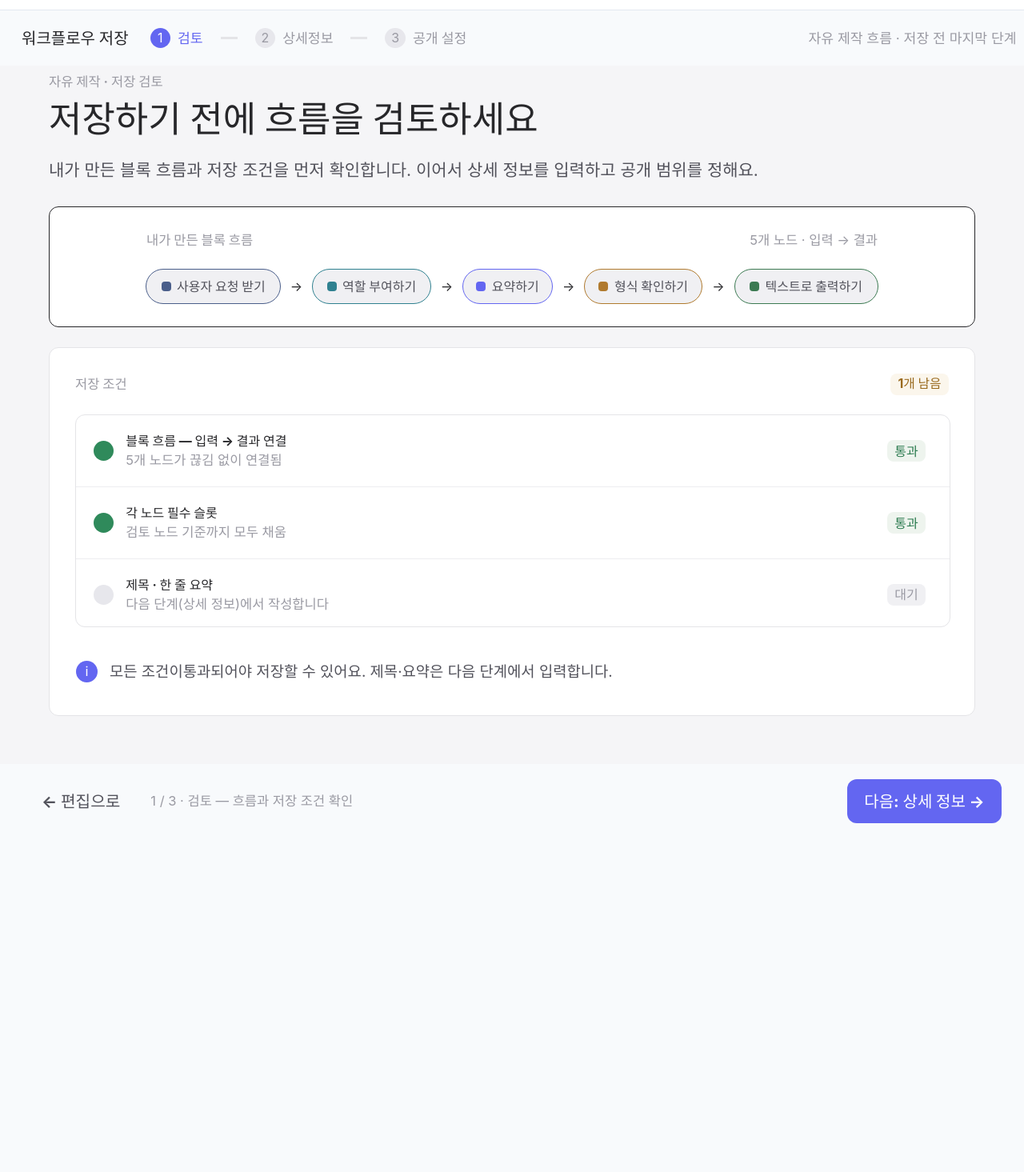
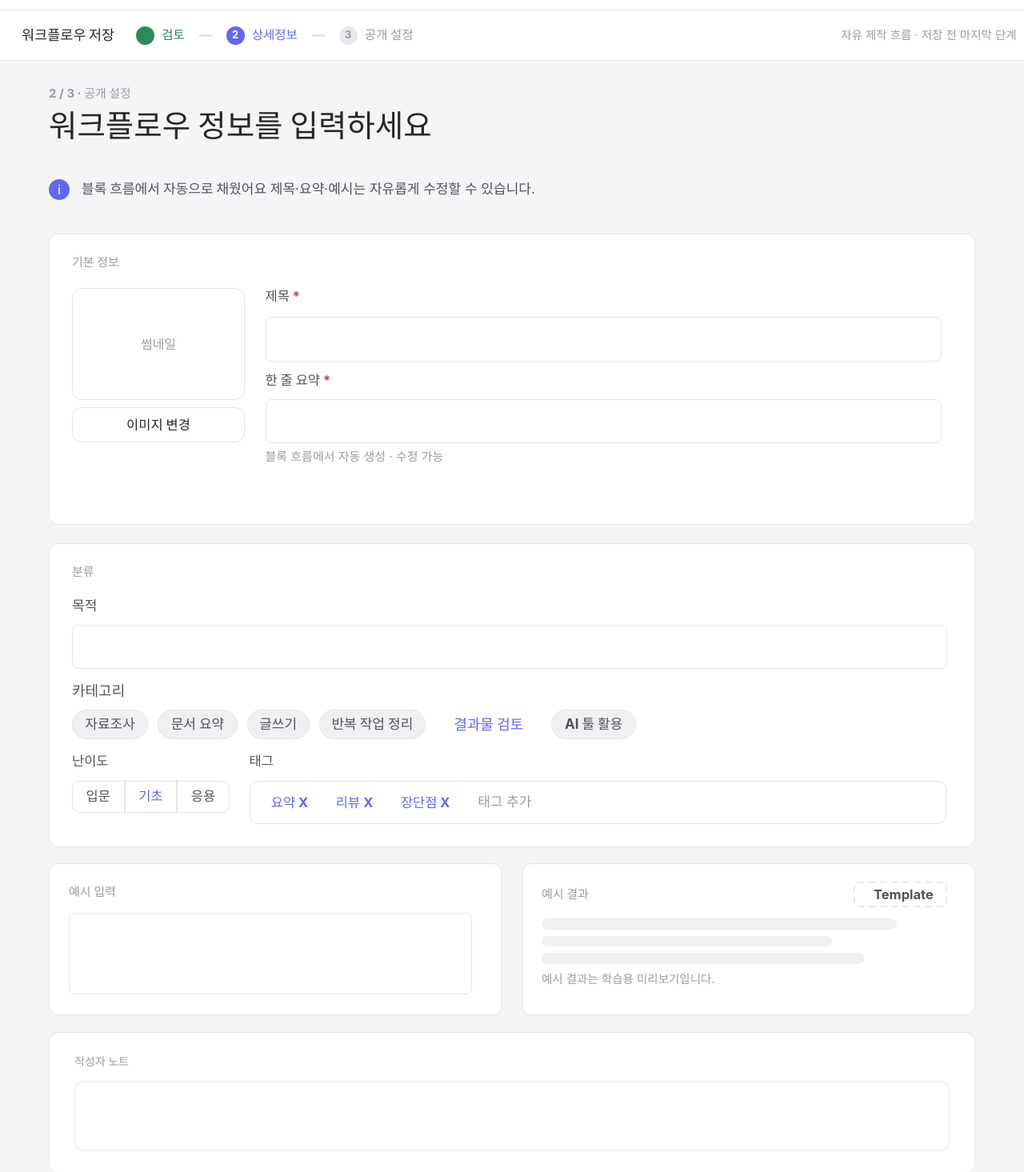
Before and after one commit to UMCLearningLM/UMCLearningLM_FE, a React (Vite) app in the folder LearningLM/: page / in a window 1280 px wide. Shown: the part 52-1517 px from the top of the page at 80% size. Before the commit the page ends 1101 px from the top, so only its background shows below. Built offline with nearby package versions, Linux system fonts and the light colour scheme.

Commit message:
사이즈 수정

```diff
--- a/LearningLM/src/App.tsx
+++ b/LearningLM/src/App.tsx
@@ -1,8 +1,8 @@
 import { HomePage } from './pages/home/HomePage'
-import { Studio_create_review1 } from './pages/Studio_create_review_details1'
+import { Studio_create_review_details1 } from './pages/Studio_create_review_details1'
 
 function App() {
-  return <Studio_create_review1 />
+  return <Studio_create_review_details1 />
 }
 
 export default App
--- a/LearningLM/src/pages/Studio_create_review_details1.tsx
+++ b/LearningLM/src/pages/Studio_create_review_details1.tsx
@@ -1,122 +1,141 @@
-import { Footer } from "../components/layout/Footer";
 import { Header } from "../components/layout/Header";
+import temp_dashed from "../assets/temp_dashed.png"
 
-export function Studio_create_review1() {
+export function Studio_create_review_details1() {
     return (
         <>
             <Header />
-            <div className="h-[69px] pl-[27px] pr-[9.4px] flex items-center justify-between text-[#27272A]">
-                <p className="text-[20px] font-bold">워크플로우 저장</p>
-                <div className="ml-[27px] flex flex-1 items-center gap-[22px]">
+            <div className="h-[62px] pl-[27px] pr-[9.4px] bg-white flex items-center justify-between text-[#27272A]">
+                <p className="text-[17.5px] font-black">워크플로우 저장</p>
+                <div className="ml-[27px] flex flex-1 items-center gap-[18px]">
                     <div className="flex items-center gap-[9px]">
-                        <p className="w-[25.5px] h-[25.5px] bg-[#6366F1] rounded-[50px] flex items-center justify-center text-white
-                        ">1</p>
-                        <p className="text-[#6366F1] text-[17.2px] font-bold">검토</p>
+                        <div className="w-[23px] h-[23px] bg-[#2F8A5B] rounded-[50px] flex items-center justify-center text-white" />
+                        <p className="text-[#2F7D52] text-[15.5px] font-bold">검토</p>
                     </div>
-                    <div className="w-[21px] h-[3px] bg-[#E4E4E7]" />
+                    <div className="w-[16px] h-[3px] bg-[#E4E4E7]" />
                     <div className="flex items-center gap-[9px]">
-                        <p className="w-[25.5px] h-[25.5px] bg-[#E7E7EC] rounded-[50px] flex items-center justify-center text-[#9A9AA3]">2</p>
-                        <p className="text-[#9A9AA3] text-[17.2px] font-bold">상세정보</p>
+                        <p className="w-[23px] h-[23px] bg-[#6366F1] rounded-[50px] flex items-center justify-center text-[13px] text-white font-bold">2</p>
+                        <p className="text-[#6366F1] text-[15.5px] font-bold">상세정보</p>
                     </div>
-                    <div className="w-[21px] h-[3px] bg-[#E4E4E7]" />
+                    <div className="w-[16px] h-[3px] bg-[#E4E4E7]" />
                     <div className="flex items-center gap-[9px]">
-                        <p className="w-[25.5px] h-[25.5px] bg-[#E7E7EC] rounded-[50px] flex items-center justify-center text-[#9A9AA3]">3</p>
-                        <p className="text-[#9A9AA3] text-[17.2px] font-bold">공개 설정</p>
+                        <p className="w-[23px] h-[23px] bg-[#E7E7EC] rounded-[50px] flex items-center justify-center
+                        text-[#9A9AA3] text-[13px] font-bold">3</p>
+                        <p className="text-[#9A9AA3] text-[15.5px] font-bold">공개 설정</p>
                     </div>
                 </div>
-                <p className="text-[#9A9AA3] text-[17.2px]">자유 제작 흐름 · 저장 전 마지막 단계</p>
+                <p className="text-[#9A9AA3] text-[14.5px]">자유 제작 흐름 · 저장 전 마지막 단계</p>
             </div>
-            <main className="min-h-screen pb-[60px] flex justify-center  bg-[#F5F5F7]">
+            <main className="min-h-screen pb-[60px] flex justify-center bg-[#F5F5F7] border-t-[1.5px] border-[#E4E4E7]">
                 <div className="w-[1158px]  flex flex-col min-h-screen text-[#27272A]">
-                    <p className="mt-[8px] text-[#9A9AA3] text-[16.5px] font-bold">자유 제작 · 저장 검토</p>
-                    <p className="text-[45px] font-bold">저장하기 전에 흐름을 검토하세요</p>
-                    <p className="mt-[14.4px] text-[#52525B] text-[21px]">내가 만든 블록 흐름과 저장 조건을 먼저 확인합니다. 이어서 상세 정보를 입력하고 공개 범위를 정해요.</p>
-                    {/* 내가 만든 흐름 컴포넌트 */}
-                    <div className="w-[1158px] h-[150.8px] mt-[30.2px] bg-white flex flex-col gap-[23.8px] items-center justify-center border-[1.5px] rounded-[12px]">
-                        <div className="w-[914px] flex items-center justify-between text-[#9A9AA3] text-[16.5px]">
-                            <p className="font-bold">내가 만든 블록 흐름</p>
-                            <p className="text-[16.5px]">5개 노드 · 입력 → 결과</p>
-                        </div>
-                        <div className="flex items-center gap-[12px]">
-                            <div className="w-[168.4px] h-[43.5px] bg-[#F0F0F3] px-[8px] border-[1.5px] border-[#4A5E8A] rounded-[50px] flex items-center justify-center gap-[7.5px]
-                            text-[#52525B] text-[16px] font-bold">
-                                <div className="w-[12px] h-[12px] bg-[#4A5E8A] rounded-[4px]" />사용자 요청 받기
+                    <p className="mt-[30px] text-[#9A9AA3] text-[15px] font-bold">2 / 3 · 공개 설정</p>
+                    <p className="text-[38.5px] font-bold">워크플로우 정보를 입력하세요</p>
+                    <div className="flex itesm-center mt-[38px] gap-[15px]">
+                        <p className="w-[26px] h-[26px] flex items-center justify-center bg-[#6366F1] rounded-[50px]
+                                text-white text-[16.5px]">i</p>
+                        <p className="text-[#52525B] text-[17px] font-bold">블록 흐름에서 자동으로 채웠어요<span className=" font-normal"> 제목·요약·예시는 자유롭게 수정할 수 있습니다.</span></p>
+                    </div>
+                    {/*기본 정보 컴포넌트 */}
+                    <div className="w-[1158px] h-[364px] mt-[42px] pt-[24px] pl-[28px] bg-white gap-[23.8px] border-[1.5px] border-[#E4E4E7] rounded-[12px]">
+                        <p className="text-[#9A9AA3] text-[15px] font-bold">기본 정보</p>
+                        <div className="mt-[10px] flex items-center">
+                            <div className="w-[216px] flex flex-col gap-[9px]">
+                                <button className="h-[140px] flex items-center justify-center border-[1.5px] border-[#E4E4E7] rounded-[12px]
+                                text-[#9A9AA3] text-[15px]">썸네일</button>
+                                <p className="cursor-pointer hover:text-white hover:bg-[#6366F1] h-[44px] flex items-center justify-center border-[1.5px] border-[#E4E4E7] rounded-[12px]
+                                text-[16.5px] font-bold">이미지 변경</p>
                             </div>
-                            <p>→</p>
-                            <div className="w-[148.6px] h-[43.5px] bg-[#F0F0F3] px-[8px] border-[1.5px] border-[#2F8190] rounded-[50px] flex items-center justify-center gap-[7.5px]
-                            text-[#52525B] text-[16px] font-bold">
-                                <div className="w-[12px] h-[12px] bg-[#2F8190] rounded-[4px]" />역할 부여하기
-                            </div>
-                            <p>→</p>
-                            <div className="w-[113px] h-[43.5px] bg-[#F0F0F3] px-[8px] border-[1.5px] border-[#6366F1] rounded-[50px] flex items-center justify-center gap-[7.5px]
-                            text-[#52525B] text-[16px] font-bold">
-                                <div className="w-[12px] h-[12px] bg-[#6366F1] rounded-[4px]" />요약하기
-                            </div>
-                            <p>→</p>
-                            <div className="w-[148px] h-[43.5px] bg-[#F0F0F3] px-[8px] border-[1.5px] border-[#B07A2E] rounded-[50px] flex items-center justify-center gap-[7.5px]
-                            text-[#52525B] text-[16px] font-bold">
-                                <div className="w-[12px] h-[12px] bg-[#B07A2E] rounded-[4px]" />형식 확인하기
-                            </div>
-                            <p>→</p>
-                            <div className="w-[180px] h-[43.5px] bg-[#F0F0F3] px-[8px] border-[1.5px] border-[#3C7A52] rounded-[50px] flex items-center justify-center gap-[7.5px]
-                            text-[#52525B] text-[16px] font-bold">
-                                <div className="w-[12px] h-[12px] bg-[#3C7A52] rounded-[4px]" />텍스트로 출력하기
+                            <div className="w-[845px] h-[214px] ml-[25.5px]">
+                                <p className="text-[#52525B] mt-[8px] text-[16.5px] font-bold">제목<span className="text-[#C0473C]"> *</span></p>
+                                <input className="w-full h-[56px] mt-[13px] border-[1.5px] border-[#E4E4E7] rounded-[8px]" />
+                                <p className="mt-[11px] text-[#52525B] text-[16.5px] font-bold">한 줄 요약<span className="text-[#C0473C]"> *</span></p>
+                                <input className="w-full h-[55px] mt-[12px] border-[1.5px] border-[#E4E4E7] rounded-[8px]" />
+                                <p className="mt-[6px] text-[#9A9AA3] text-[15px]">블록 흐름에서 자동 생성 · 수정 가능</p>
                             </div>
                         </div>
                     </div>
-                    {/* 저장 조건 컴포넌트 */}
-                    <div className="w-full h-[460.8px] mt-[24.8px] px-[32px] pt-[32px] bg-white border-[1.5px] border-[#E4E4E7] rounded-[12px]">
+                    {/* 분류 컴포넌트 */}
+                    <div className="w-full h-[380px] mt-[23px] px-[28px] pt-[24px] bg-white border-[1.5px] border-[#E4E4E7] rounded-[12px]">
                         <div className="flex items-center justify-between font-bold">
-                            <p className="text-[#9A9AA3] text-[16.5px]">저장 조건</p>
-                            <p className="w-[73px] h-[26.6px] bg-[#FBF6EC] flex items-center justify-center rounded-[8px] text-[#9A6A1E] text-[15.8px]">1개 남음</p>
+                            <p className="text-[#9A9AA3] text-[15px]">분류</p>
                         </div>
-                        {/* 큰 박스 */}
-                        <div className="w-[1094px] h-[266px] mt-[24.8px] border-[1.5px] border-[#E4E4E7] rounded-[12px]">
-                            <div className="h-[88.8px] flex items-center">
-                                <div className="ml-[21.75px] w-[25.5px] h-[25.5px] bg-[#2F8A5B] rounded-[50%]" />
-                                <div className="flex-1 ml-[15px]">
-                                    <p className="text-[#28.8px] font-bold">블록 흐름 — 입력 → 결과 연결</p>
-                                    <p className="text-[#9A9AA3] text-[16.5px]">5개 노드가 끊김 없이 연결됨</p>
+                        <p className="mt-[18px] text-[#52525B] text-[17px] font-bold">목적</p>
+                        <input className="w-[1094px] h-[54.5px] mt-[11px] border-[1.5px] border-[#E4E4E7] rounded-[8px]" />
+                        <p className="mt-[14px] text-[#52525B] text-[18px] font-bold">카테고리</p>
+                        <div className="mt-[10px] flex items-center gap-[12px] text-[#52525B] text-[17px] font-bold">
+                            <p className="w-[95.2px] h-[37px] flex items-center justify-center bg-[#F0F0F3] border-[1.5px] border-[#E4E4E7] rounded-[50px]
+                            ">자료조사</p>
+                            <p className="w-[99.5px] h-[37px] flex items-center justify-center bg-[#F0F0F3] border-[1.5px] border-[#E4E4E7] rounded-[50px]
+                            ">문서 요약</p>
+                            <p className="w-[78px] h-[37px] flex items-center justify-center bg-[#F0F0F3] border-[1.5px] border-[#E4E4E7] rounded-[50px]
+                            ">글쓰기</p>
+                            <p className="w-[133.4px] h-[37px] flex items-center justify-center bg-[#F0F0F3] border-[1.5px] border-[#E4E4E7] rounded-[50px]
+                            ">반복 작업 정리</p>
+                            <p className="w-[133.4px] flex items-center justify-center text-[#6366F1] text-[18px] font-bold">결과물 검토</p>
+                            <p className="w-[105.4px] h-[37px] flex items-center justify-center bg-[#F0F0F3] border-[1.5px] border-[#E4E4E7] rounded-[50px]
+                            ">AI 툴 활용</p>
+                        </div>
+                        <div className="flex text-[#52525B] font-bold">
+                            <div className="w-[196.8px] mt-[15px]">
+                                <p className="text-[16.5px]">난이도</p>
+                                <div className="h-[40px] mt-[12px] flex items-center border-[1.5px] border-[#E4E4E7] rounded-[10px] text-[16.5px]">
+                                    <p className="w-[65.6px] flex items-center justify-center">입문</p>
+                                    <div className="h-[42px] border-[1px] border-[#E4E4E7]" />
+                                    <p className="w-[65.6px] flex items-center justify-center text-[#6366F1]">기초</p>
+                                    <div className="h-[42px] border-[1px] border-[#E4E4E7]" />
+                                    <p className="w-[65.6px] flex items-center justify-center">응용</p>
                                 </div>
-                                <p className="mr-[30px] w-[48.2px] h-[26.6px] bg-[#EEF4EE] rounded-[8px] flex items-center justify-center
-                                text-[#2F7D52] font-bold">통과</p>
                             </div>
+                            <div className="w-[871px] mt-[15.5px] ml-[24.8px]">
+                                <p className="text-[16.5px]">태그</p>
+                                <div className="w-full h-[54px] mt-[12px] pl-[26.2px] flex items-center gap-[34.6px] border-[1.5px] border-[#E4E4E7] rounded-[10px]
+                                text-[16.5px] text-[#6366F1]">
+                                    <p>요약 <span className="cursor-pointer">X</span></p>
+                                    <p>리뷰 <span className="cursor-pointer">X</span></p>
+                                    <p>장단점 <span className="cursor-pointer">X</span></p>
+                                    <p className="cursor-pointer text-[#9A9AA3] text-[17px] font-normal">태그 추가</p>
+                                </div>
+                            </div>
+                        </div>
 
-
-                            <div className="border-b-[1.5px] border-[#EEEEF1]" />
-                            <div className="h-[88.8px] flex items-center">
-                                <div className="ml-[21.75px] w-[25.5px] h-[25.5px] bg-[#2F8A5B] rounded-[50%]" />
-                                <div className="flex-1 ml-[15px]">
-                                    <p className="text-[#28.8px] font-bold">각 노드 필수 슬롯</p>
-                                    <p className="text-[#9A9AA3] text-[16.5px]">검토 노드 기준까지 모두 채움</p>
-                                </div>
-                                <p className="mr-[30px] w-[48.2px] h-[26.6px] bg-[#EEF4EE] rounded-[8px] flex items-center justify-center
-                                text-[#2F7D52] font-bold">통과</p>
+                    </div>
+                    <div className="mt-[20px] flex items-center justify-between">
+                        <div className="w-[567px] h-[190px] bg-white flex flex-col pt-[24px] pl-[24px] gap-[18px] border-[1.5px] border-[#E4E4E7] rounded-[12px]">
+                            <p className="w-full text-[#9A9AA3] text-[15px] font-bold">예시 입력</p>
+                            <input className="w-[504px] h-[102px] mt-[-4px] border-[1.5px] border-[#E4E4E7] rounded-[8px]" />
+                        </div>
+                        <div className="w-[567px] h-[190px] px-[30px] bg-white flex flex-col pt-[27px] pl-[24px] gap-[14px] border-[1.5px] border-[#E4E4E7] rounded-[12px]">
+                            <div className="w-full mt-[-5px] flex items-center justify-between ">
+                                <p className="text-[#9A9AA3] text-[15px] font-bold">예시 결과</p>
+                                <img src={temp_dashed} className="absolute w-[117px] h-[32px] ml-[390px]" />
+                                <p className="w-[117.2px] h-[32px] flex items-center justify-center
+                                text-[#52525B] text-[16.5px] font-bold">Template</p>
                             </div>
-                            <div className="border-b-[1.5px] border-[#EEEEF1]" />
-                            <div className="h-[88.8px] flex items-center">
-                                <div className="ml-[21.75px] w-[25.5px] h-[25.5px] bg-[#E7E7EC] rounded-[50%]" />
-                                <div className="flex-1 ml-[15px]">
-                                    <p className="text-[#28.8px] font-bold">제목 · 한 줄 요약</p>
-                                    <p className="text-[#9A9AA3] text-[16.5px]">다음 단계(상세 정보)에서 작성합니다</p>
-                                </div>
-                                <p className="mr-[30px] w-[48.2px] h-[26.6px] bg-[#F0F0F3] rounded-[8px] flex items-center justify-center
-                                text-[#9A9AA3] font-bold">대기</p>
-                            </div>
-                            <div className="flex itesm-center mt-[38px] gap-[15px]">
-                                <p className="w-[27px] h-[27px] flex items-center justify-center bg-[#6366F1] rounded-[50px]
-                                text-white text-[16.5px]">i</p>
-                                <p className="text-[#52525B] text-[18.8px]">모든 조건이<span className=" font-bold">통과</span>되어야 저장할 수 있어요. 제목·요약은 다음 단계에서 입력합니다.</p>
+                            <div className="w-full flex flex-col gap-[8px]">
+                                <div className="w-[444px] h-[13.5px] bg-[#F0F0F3] rounded-[50px]" />
+                                <div className="w-[362.8px] h-[13.5px] bg-[#F0F0F3] rounded-[50px]" />
+                                <div className="w-[403.2px] h-[13.5px] bg-[#F0F0F3] rounded-[50px]" />
+                                <p className="text-[#9A9AA3] text-[14.5px]">예시 결과는 학습용 미리보기입니다. </p>
                             </div>
                         </div>
                     </div>
+                    <div className="w-[1158px] h-[176px] mt-[21px] pt-[25px] pl-[31.2px] bg-white border-[1.5px] border-[#E4E4E7] rounded-[12px]">
+                        <p className="text-[#9A9AA3] text-[14px] font-bold">작성자 노트</p>
+                        <input className="w-[1094px] h-[88px] mt-[14px] border-[1.5px] border-[#E4E4E7] rounded-[12px]" />
+                    </div>
                 </div>
             </main>
-            <footer className="h-[94px] pl-[52px] pr-[28px]  flex items-center">
-                <p className="text-[#52525B] text-[20.2px] font-bold">← 편집으로</p>
-                <p className="flex-1 pl-[38px] text-[#9A9AA3] text-[16.5px]">1 / 3 · 검토 — 흐름과 저장 조건 확인</p>
-                <p className="w-[193px] h-[55.5px] bg-[#6366F1] flex items-center justify-center rounded-[12px]
-                text-white text-[20px] font-bold">다음: 상세 정보 →</p>
+            <footer className="h-[82px] pl-[52px] pr-[28px] bg-white flex items-center">
+                <p className="text-[#52525B] text-[18.5px] font-bold"
+                    onClick={() => {
+
+                    }}>← 검토</p>
+                <p className="flex-1 pl-[38px] text-[#9A9AA3] text-[16px]">2 / 3 · 상세 정보 — 이름 · 요약 · 분류 입력</p>
+                <p className="hover:bg-[#3A3DC2] w-[186px] h-[50px] bg-[#6366F1] flex items-center justify-center rounded-[12px]
+                text-white text-[17.5px] font-bold"
+                    onClick={() => {
+
+                    }}>다음: 공개 설명 →</p>
             </footer>
         </>
     )
```
Also changed, not shown: LearningLM/src/assets/temp_dashed.png (added).
